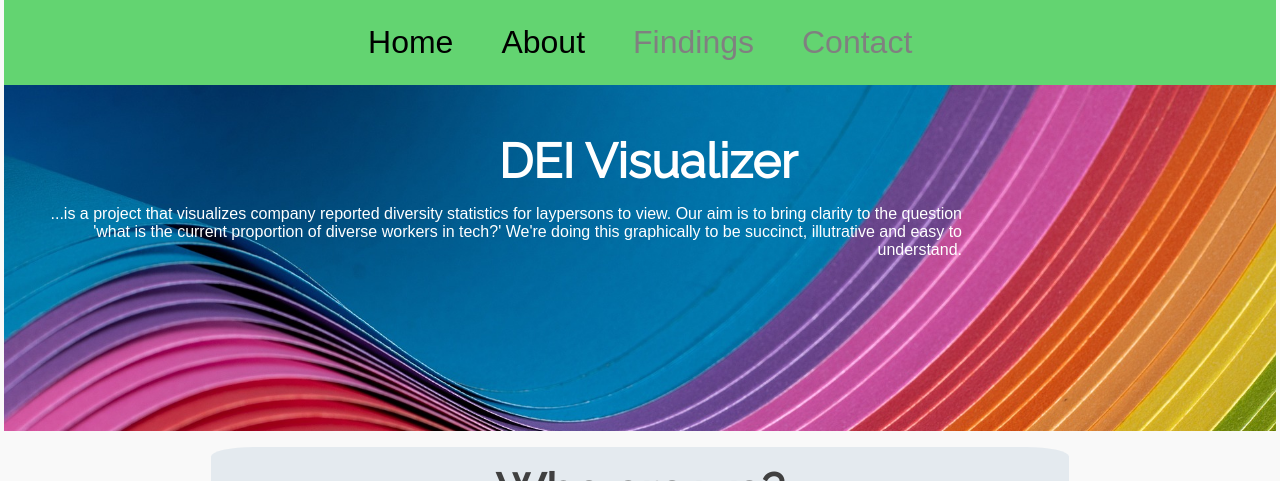
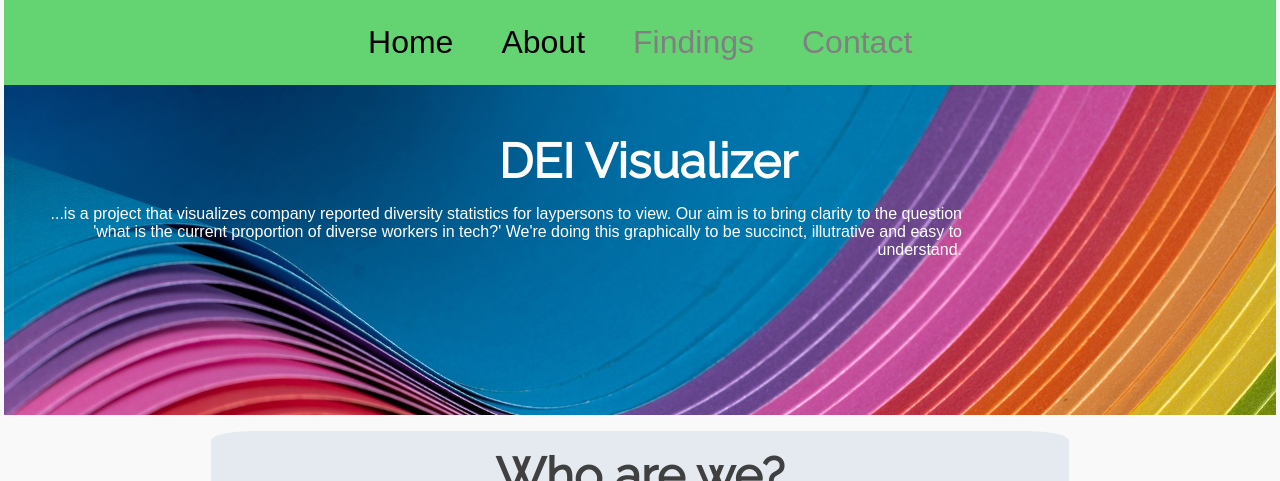
Before and after one commit to azbluem/eeo1-report-frontend, a React (Create React App) app in the folder eeo1-frontend/: page /eeo1-report-frontend/about in a window 1280 px wide. Shown: the top 481 px of the page. Built offline with nearby package versions, Linux system fonts and the light colour scheme; a web font is replaced by a local one; what chartjs-plugin-datalabels would draw is missing.

Commit message:
improve button format

```diff
--- a/eeo1-frontend/src/App.css
+++ b/eeo1-frontend/src/App.css
@@ -32,7 +32,7 @@ h1, h2, h3, h4, h5 {
   display: flex;
   flex-direction: row-reverse;
   justify-content: space-around;
-  padding: 3rem 0 3rem 0;
+  padding: 3rem 0 2rem 0;
   background-image: url('../public/hd-wallpaper-g60b2844e1_1920.jpeg');
   background-size: cover;
 }
--- a/eeo1-frontend/src/components/home/AdvancedToggle.js
+++ b/eeo1-frontend/src/components/home/AdvancedToggle.js
@@ -7,6 +7,8 @@ color: white;
 align-self: right;
 top: 80px;
 right: 25px;
+@media (max-width: 500px) {
+    right: 50px}
 width: 100px;
 font-size: 1rem;
 padding: 10px 10px;
@@ -22,7 +24,7 @@ const AdvancedToggle = ({advancedMode,setAdvancedMode}) => {
         setAdvancedMode(!advancedMode)
     }
     const stringDict = {
-        true:'Normal Mode',
+        true:'Basic Mode',
         false:'Advanced Mode'
     }
     return (
```
